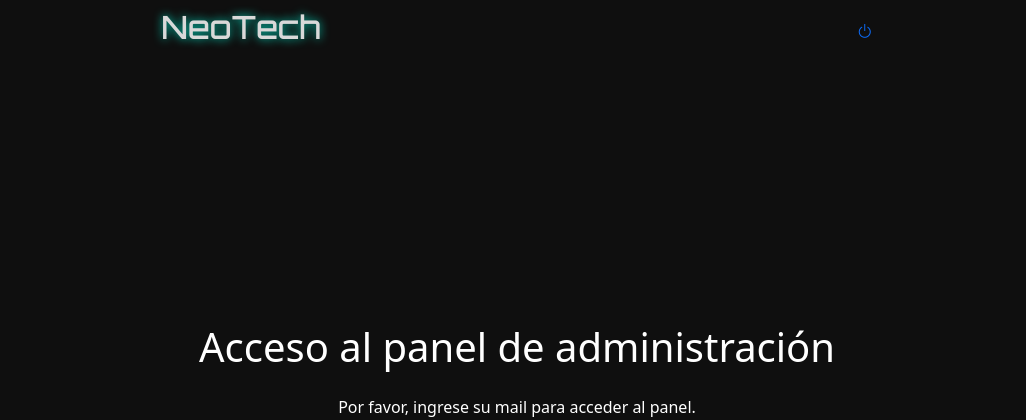
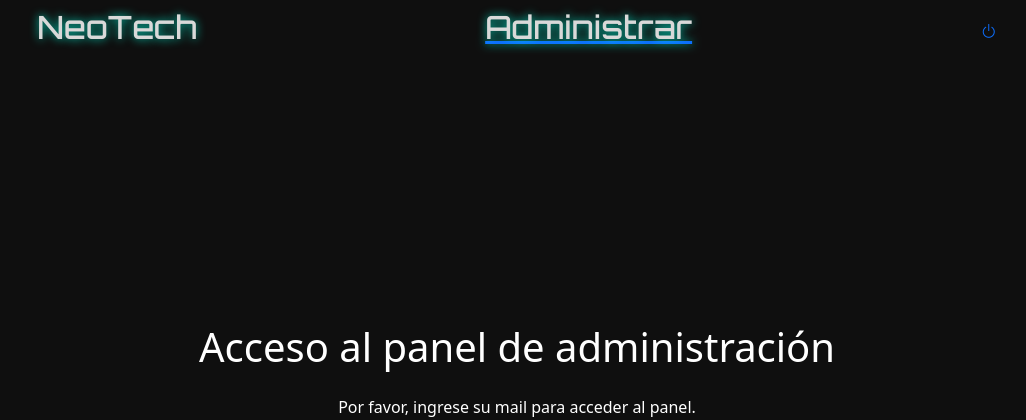
Before and after one commit to maxicaprioglio/parcial, a Django app: page /login/?next=/administrar/ in a window 1280 px wide. Shown: the top 420 px of the page, without its empty margins (123-1149 px from the left). Run offline with Django 5.2, Linux system fonts and the light colour scheme; some libraries are stand-ins or nearby versions.

Commit message:
administrar

```diff
--- a/templates/base_panel.html
+++ b/templates/base_panel.html
@@ -48,6 +48,9 @@
         >
           <h1 class="texto-marca">NeoTech</h1>
         </a>
+        <a href="{% url 'administrar' %}" >
+          <h2 class="texto-marca">Administrar</h2>
+        </a>
         <a href="{% url 'logout' %}" >
           <i class="bi bi-power"></i>
         </a>
--- a/web/urls.py
+++ b/web/urls.py
@@ -15,4 +15,5 @@ urlpatterns = [
     path('activar/<str:token>/', views.activar_usuario, name='activar_usuario'),
     path('eliminar/<int:consulta_id>/', views.eliminar_consulta, name='eliminar_consulta'),
     path('editar/<int:consulta_id>/', views.editar_consulta, name='editar_consulta'),
+    path('administrar/', views.administrar, name='administrar'),
 ]
--- a/web/views.py
+++ b/web/views.py
@@ -168,6 +168,9 @@ def proyectos(request):
 @user_passes_test(lambda u: u.is_authenticated and u.is_valid)
 def panel(request):
     return render(request, 'web/panel.html')
+@user_passes_test(lambda u: u.is_authenticated and u.is_valid)
+def administrar(request):
+    return render(request, 'web/administrar.html')
 
 
 @user_passes_test(lambda u: u.is_authenticated and u.is_valid)
```
Also changed, not shown: web/templates/web/administrar.html (added, +14 -0 lines).
